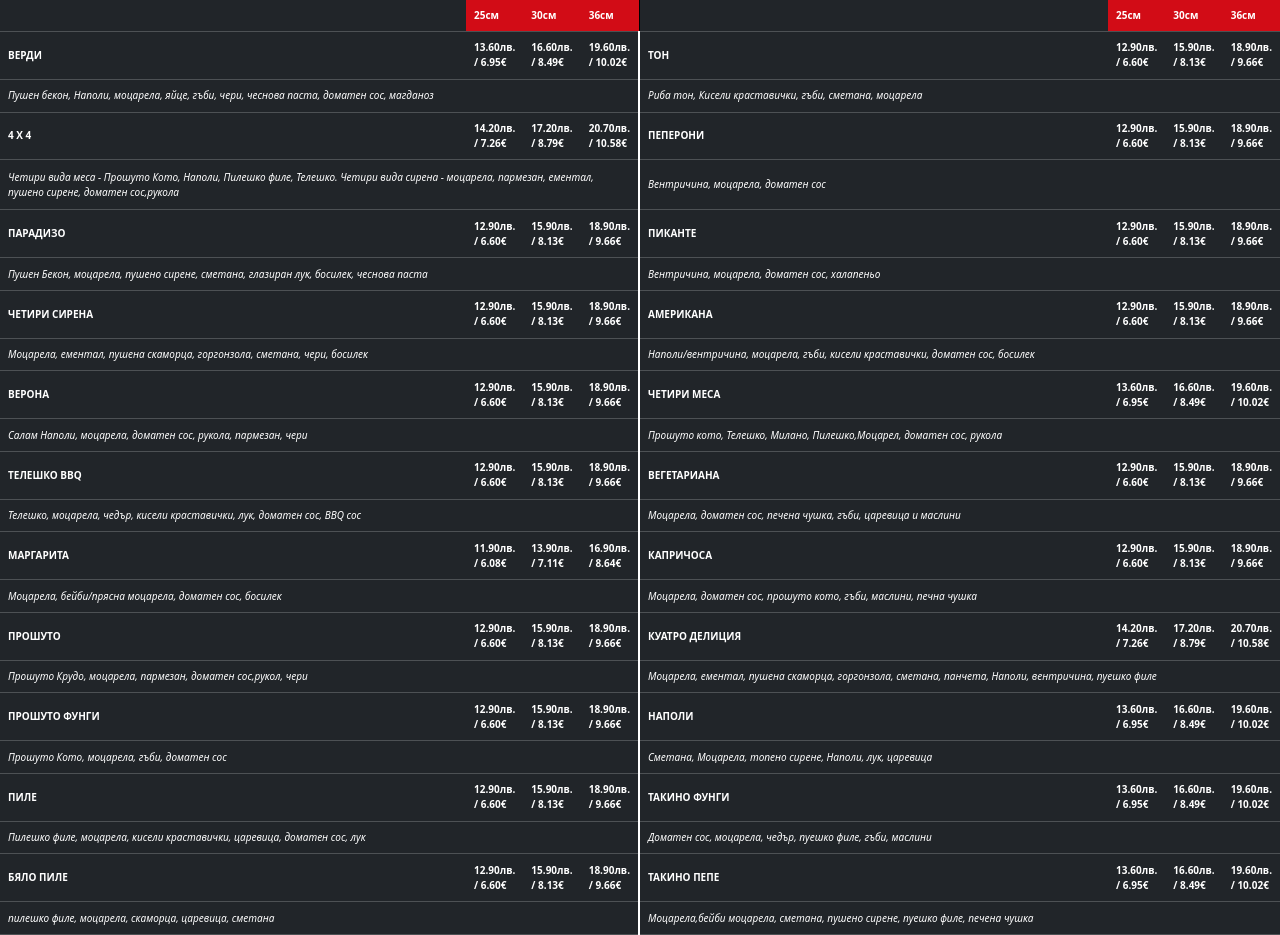
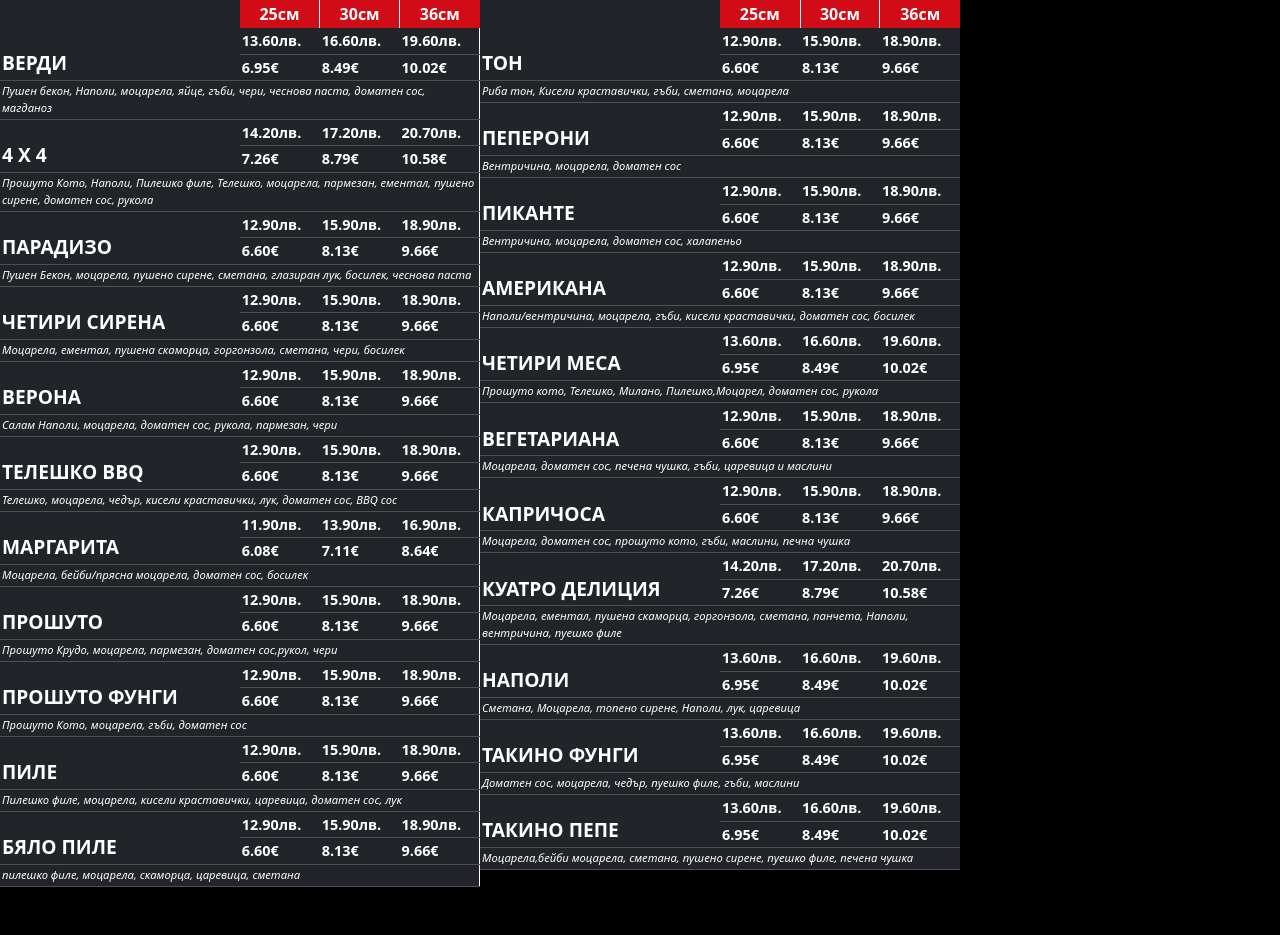
Before and after one commit to g-pub/verdi, a plain HTML site: page index.html in a window 1280 px wide. After the commit the page ends 887 px from the top, so only its background shows below. Drawn offline with nearby package versions, Linux system fonts and the light colour scheme.

Commit message:
css update

```diff
--- a/fn.js
+++ b/fn.js
@@ -71,34 +71,42 @@ function checkDates(from, to) {
 }
 
 function insertRow(table, tableIndex, p) {
-  let currentRow = table.insertRow(tableIndex);
-  let title = currentRow.insertCell(0);
+  let currentRowBGN = table.insertRow(tableIndex);
+  let title = currentRowBGN.insertCell(0);
   title.innerHTML = p.title;
   title.style.fontWeight = "bold";
-  let p25 = currentRow.insertCell(1);
-  p25.innerHTML = `${convertCurrency(
-    p.price_25,
-    p.currency,
-    "bgn"
-  )}лв. / ${convertCurrency(p.price_25, p.currency, "eur")}€`;
-  p25.style.fontWeight = "bold";
-  let p30 = currentRow.insertCell(2);
-  p30.innerHTML = `${convertCurrency(
-    p.price_30,
-    p.currency,
-    "bgn"
-  )}лв. / ${convertCurrency(p.price_30, p.currency, "eur")}€`;
-  p30.style.fontWeight = "bold";
-  let p36 = currentRow.insertCell(3);
-  p36.innerHTML = `${convertCurrency(
-    p.price_36,
-    p.currency,
-    "bgn"
-  )}лв. / ${convertCurrency(p.price_36, p.currency, "eur")}€`;
-  p36.style.fontWeight = "bold";
+  title.rowSpan = "2";
+  title.className = "title";
+  let p25bgn = currentRowBGN.insertCell(1);
+  p25bgn.innerHTML = `${convertCurrency(p.price_25, p.currency, "bgn")}лв.`;
+  p25bgn.style.fontWeight = "bold";
+  p25bgn.className = "price";
+  let p30bgn = currentRowBGN.insertCell(2);
+  p30bgn.innerHTML = `${convertCurrency(p.price_30, p.currency, "bgn")}лв.`;
+  p30bgn.style.fontWeight = "bold";
+  p30bgn.className = "price";
+  let p36bgn = currentRowBGN.insertCell(3);
+  p36bgn.innerHTML = `${convertCurrency(p.price_36, p.currency, "bgn")}лв.`;
+  p36bgn.style.fontWeight = "bold";
+  p36bgn.className = "price";
+  tableIndex++;
+  let currentRowEUR = table.insertRow(tableIndex);
+  let p25eur = currentRowEUR.insertCell(0);
+  p25eur.innerHTML = `${convertCurrency(p.price_25, p.currency, "eur")}€`;
+  p25eur.style.fontWeight = "bold";
+  p25eur.className = "price";
+  let p30eur = currentRowEUR.insertCell(1);
+  p30eur.innerHTML = `${convertCurrency(p.price_30, p.currency, "eur")}€`;
+  p30eur.style.fontWeight = "bold";
+  p30eur.className = "price";
+  let p36eur = currentRowEUR.insertCell(2);
+  p36eur.innerHTML = `${convertCurrency(p.price_36, p.currency, "eur")}€`;
+  p36eur.style.fontWeight = "bold";
+  p36eur.className = "price";
   tableIndex++;
   // съставки
   let currentRowIngridients = table.insertRow(tableIndex);
+  currentRowIngridients.className = "ingridients";
   let ingridients = currentRowIngridients.insertCell(0);
   ingridients.innerHTML = p.ingridients;
   ingridients.colSpan = "4";
--- a/index.html
+++ b/index.html
@@ -2,15 +2,7 @@
 <html lang="bg">
   <head>
     <meta charset="utf-8" />
-    <meta
-      name="viewport"
-      content="width=device-width, initial-scale=1.0, maximum-scale=1.0, user-scalable=0"
-    />
-    <meta http-equiv="cache-control" content="max-age=0" />
-    <meta http-equiv="cache-control" content="no-cache" />
-    <meta http-equiv="expires" content="0" />
-    <meta http-equiv="expires" content="Tue, 01 Jan 1980 1:00:00 GMT" />
-    <meta http-equiv="pragma" content="no-cache" />
+    <meta name="viewport" content="width=device-width, initial-scale=1" />
     <meta http-equiv="refresh" content="3600" />
     <link
       href="https://cdn.jsdelivr.net/npm/bootstrap@5.3.7/dist/css/bootstrap.min.css"
@@ -23,40 +15,28 @@
   </head>
   <body>
     <div class="container-fluid">
-      <div class="row" style="margin: 0">
-        <div class="col-6" style="padding: 0">
+      <div class="row">
+        <div class="col-6">
           <table class="table table-dark align-middle">
             <thead class="thead-dark">
               <tr>
-                <th scope="col" class="col-9" id="size"></th>
-                <th scope="col" class="col-1" style="background-color: #d20c16">
-                  25см
-                </th>
-                <th scope="col" class="col-1" style="background-color: #d20c16">
-                  30см
-                </th>
-                <th scope="col" class="col-1" style="background-color: #d20c16">
-                  36см
-                </th>
+                <th scope="col" class="col-6"></th>
+                <th scope="col" class="col-2">25см</th>
+                <th scope="col" class="col-2">30см</th>
+                <th scope="col" class="col-2">36см</th>
               </tr>
             </thead>
             <tbody id="pizzas_left"></tbody>
           </table>
         </div>
-        <div class="col-6" style="padding: 0">
+        <div class="col-6">
           <table class="table table-dark align-middle">
             <thead class="thead-dark">
               <tr>
-                <th scope="col" class="col-9"></th>
-                <th scope="col" class="col-1" style="background-color: #d20c16">
-                  25см
-                </th>
-                <th scope="col" class="col-1" style="background-color: #d20c16">
-                  30см
-                </th>
-                <th scope="col" class="col-1" style="background-color: #d20c16">
-                  36см
-                </th>
+                <th scope="col" class="col-6"></th>
+                <th scope="col" class="col-2">25см</th>
+                <th scope="col" class="col-2">30см</th>
+                <th scope="col" class="col-2">36см</th>
               </tr>
             </thead>
             <tbody id="pizzas_right"></tbody>
--- a/pizza.csv
+++ b/pizza.csv
@@ -1,6 +1,6 @@
 title;ingridients;from_date;to_date;price_25;price_30;price_36;currency;display
 ВЕРДИ;Пушен бекон, Наполи, моцарела, яйце, гъби, чери, чеснова паста, доматен сос, магданоз;;;13.6;16.6;19.6;bgn;tv1
-4 Х 4;Четири вида меса - Прошуто Кото, Наполи, Пилешко филе, Телешко. Четири вида сирена - моцарела, пармезан, ементал, пушено сирене,  доматен сос,рукола;;;14.2;17.2;20.7;bgn;tv1
+4 Х 4;Прошуто Кото, Наполи, Пилешко филе, Телешко, моцарела, пармезан, ементал, пушено сирене, доматен сос, рукола;;;14.2;17.2;20.7;bgn;tv1
 ПАРАДИЗО;Пушен Бекон, моцарела, пушено сирене, сметана, глазиран лук, босилек, чеснова паста;;;12.9;15.9;18.9;bgn;tv1
 ЧЕТИРИ СИРЕНА;Моцарела, ементал, пушена скаморца, горгонзола, сметана, чери, босилек;;;12.9;15.9;18.9;bgn;tv1
 ВЕРОНА;Салам Наполи, моцарела, доматен сос, рукола, пармезан, чери;;;12.9;15.9;18.9;bgn;tv1
--- a/style.css
+++ b/style.css
@@ -1,20 +1,63 @@
 body {
-    background-color: black;
-    font-size: 10px;
+  background-color: black;
+  width: 960px;
+  height: 540px;
 }
 
 .container-fluid {
-    padding: 0;
+  width: 100%;
+  height: 100%;
+  padding: 0px;
+}
+
+.row {
+  width: 100%;
+  height: 100%;
+  margin: 0px;
+}
+
+.row div {
+  height: 100%;
+  padding: 0px;
 }
 
 .table {
-    height: 100%;
+  height: 100%;
+  margin: 0px;
 }
 
-tbody tr:nth-child(4) {
-    height: 50px;
+.table > :not(caption) > * > * {
+  padding: 2px 2px;
 }
 
 #pizzas_left {
-    border-right: 2px solid white;
+  border-right: 1px solid white;
 }
+
+thead tr th {
+  text-align: center;
+  border-bottom: 0px;
+}
+
+thead tr th:nth-child(2),
+thead tr th:nth-child(3) {
+  background-color: #d20c16;
+  border-right: 1px solid white;
+}
+
+thead tr th:nth-child(4) {
+  background-color: #d20c16;
+}
+
+.title {
+    font-size: 1.2rem;
+    vertical-align: bottom;
+}
+
+.price {
+    font-size: 0.9rem;
+}
+
+.ingridients {
+    font-size: 0.7rem;
+}
```
